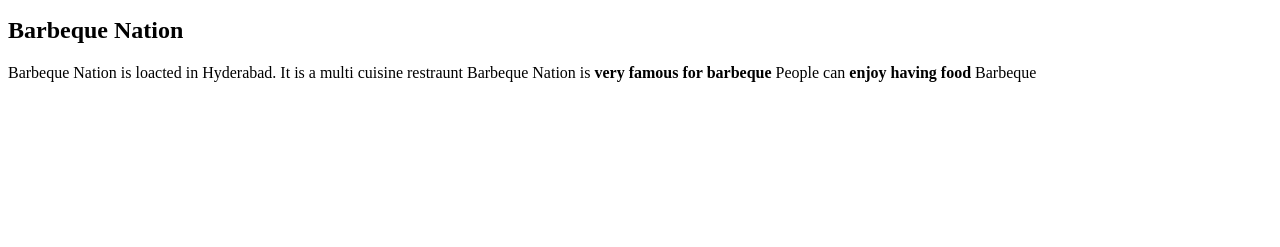
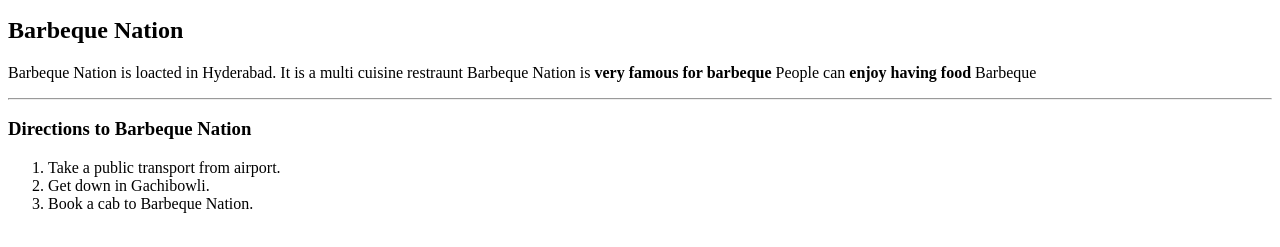
Before and after one commit to 44-563-Web-Apps-S22/webapps-s22-assignment-3-AkankshaReddy12, a plain HTML site: page index.html in a window 1280 px wide. Shown: the part 101-348 px from the top of the page. Drawn offline with Linux system fonts and the light colour scheme.

Commit message:
Update index.html

```diff
--- a/index.html
+++ b/index.html
@@ -14,5 +14,12 @@
 
             Barbeque Nation is <b>very famous for barbeque</b>
             People can <b>enjoy having food</b> Barbeque</P>
+            <hr>
+            <h3>Directions to Barbeque Nation</h3>
+            <ol>
+                <li>Take a public transport from airport.</li>
+                <li>Get down in Gachibowli.</li>
+                <li>Book a cab to Barbeque Nation.</li>
+            </ol>
     </body>
 </html>
```
